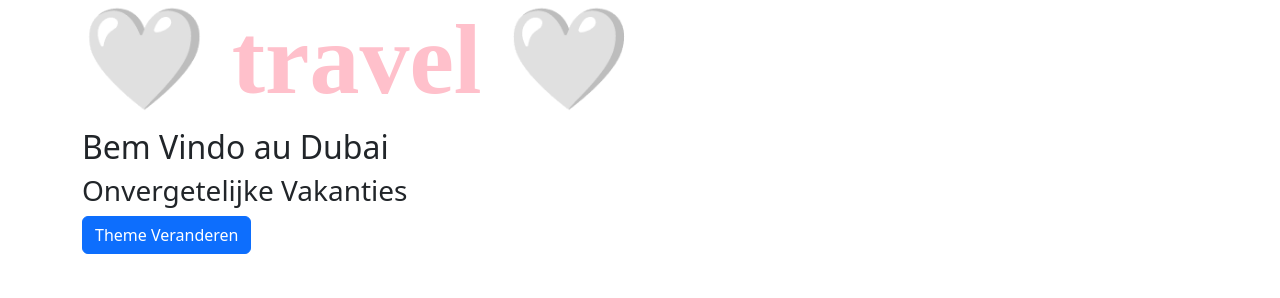
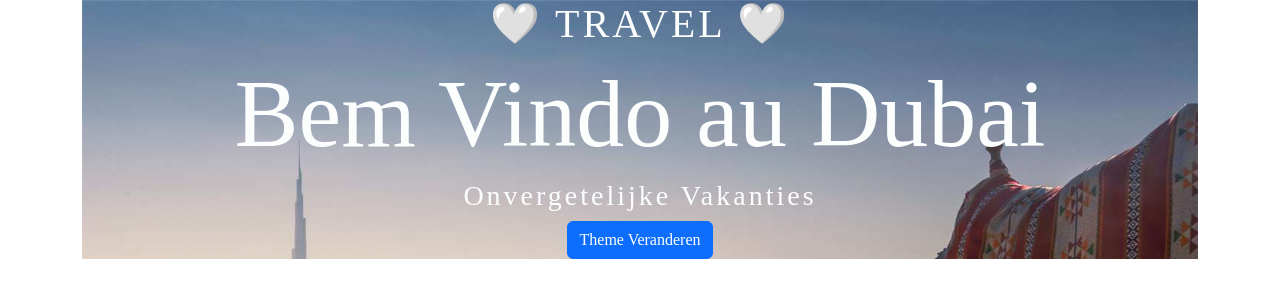
Before and after one commit to LatoyaNatashaC/Challenge-2, a plain HTML site: page index.html in a window 1280 px wide. Drawn offline with nearby package versions, Linux system fonts and the light colour scheme; a web font is replaced by a local one.

Commit message:
updated styles.css

```diff
--- a/src/styles.css
+++ b/src/styles.css
@@ -1,6 +1,25 @@
+:root {
+  --header-color: #fcfefe;
+}
+body {
+  font-family: "Ancizar Serif", serif;
+}
+header {
+  text-align: center;
+  background-image: url("../images/TAL-dubai-DUBAITG1123-17390625954c4be3902a440d8fffde67.jpeg");
+  background-repeat: no-repeat;
+  background-size: cover;
+}
 h1 {
-  font-family: "Ancizar Serif", serif;
-  color: Pink;
-  font-weight: 700;
-  font-size: 100px;
+  color: var(--header-color);
+  text-transform: uppercase;
+  letter-spacing: 3px;
 }
+h2 {
+  color: var(--header-color);
+  font-size: 96px;
+}
+h3 {
+  color: var(--header-color);
+  letter-spacing: 3px;
+}
```
